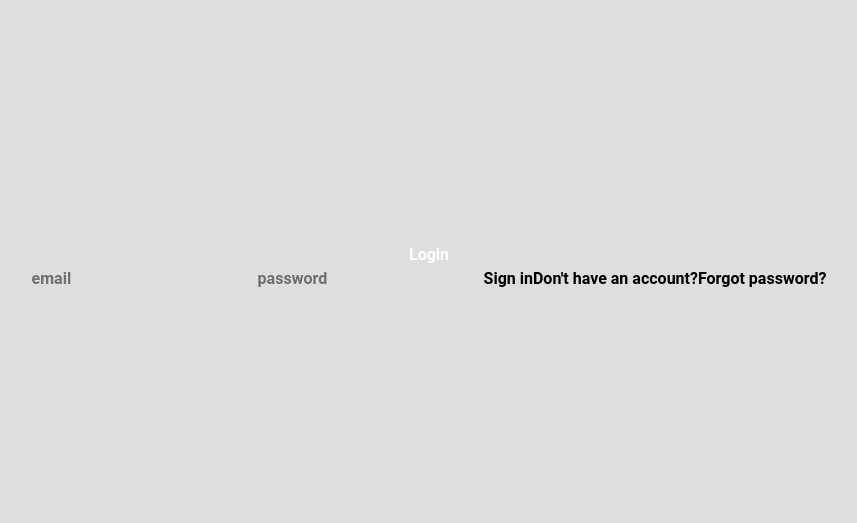
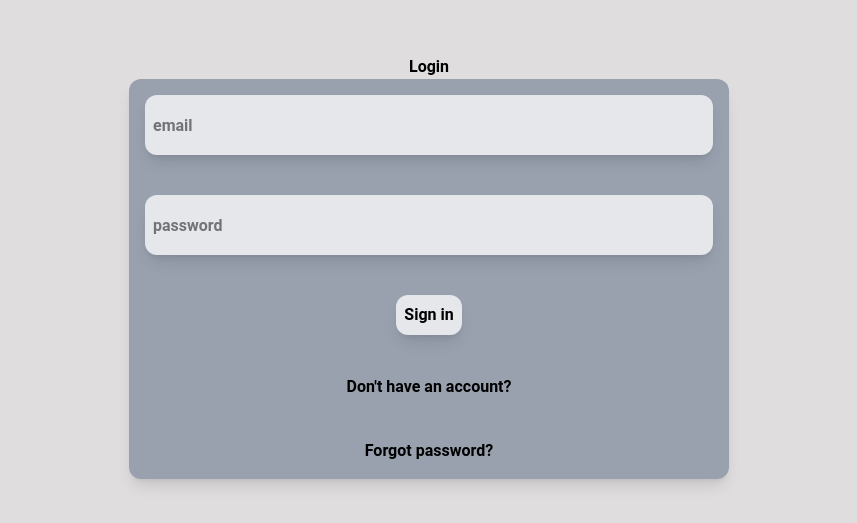
Before and after one commit to EmSley77/SnippetLookup, a React (Vite) app: page / in a window 1280 px wide. Shown: the part 133-656 px from the top of the page, without its empty margins (211-1068 px from the left). Built offline with nearby package versions, Linux system fonts and the light colour scheme; no server answers.

Commit message:
adding some form

```diff
--- a/src/Components/public/Login.jsx
+++ b/src/Components/public/Login.jsx
@@ -45,21 +45,15 @@ export default function Login() {
 
     return (
         <>
-            <div
-                style={{
-                    display: "flex",
-                    flexDirection: "column",
-                    justifyContent: "center",
-                    alignItems: "center",
-                    height: "100vh"
-                }}>
+            <div className='flex flex-col items-center justify-center h-screen'>
                 <div>
-                    <h1 style={{ color: "#fff" }}>Login</h1>
+                    <h1 >Login</h1>
                 </div>
-                <form className="form" onSubmit={handleLoginSubmit}>
+                <form className="flex flex-col items-center justify-between h-100 p-4 w-150 rounded-xl shadow-lg bg-gray-400" onSubmit={handleLoginSubmit}>
 
 
                     <input
+                    className='bg-gray-200 p-2 rounded-xl border-0 shadow-lg w-full h-15'
                         required={true}
                         type="email"
                         placeholder='email'
@@ -68,6 +62,8 @@ export default function Login() {
                     />
 
                     <input
+                        className='bg-gray-200 p-2 rounded-xl border-0 shadow-lg w-full h-15'
+
                         required={true}
                         type="password"
                         placeholder='password'
@@ -77,15 +73,15 @@ export default function Login() {
 
 
 
-                    {message && <span style={{ color: "#fff", fontWeight: "700" }}>{message}</span>}
+                    {message && <span>{message}</span>}
 
-                    <button type="submit">Sign in</button>
+                    <button className='bg-gray-200 p-2 rounded-xl cursor-pointer hover:bg-gray-300 transition-all shadow-lg' type="submit">Sign in</button>
 
 
-                    <Link to={"/register"} style={{ color: "var(--clr)", textDecoration: "none" }}>
+                    <Link to={"/register"} className='hover:underline'>
                         Don't have an account?
                     </Link>
-                    <Link to={"/reset-password"} style={{ color: "var(--clr)" }}>Forgot password?</Link>
+                    <Link to={"/reset-password"} className='hover:underline'>Forgot password?</Link>
                 </form>
 
             </div>
```
